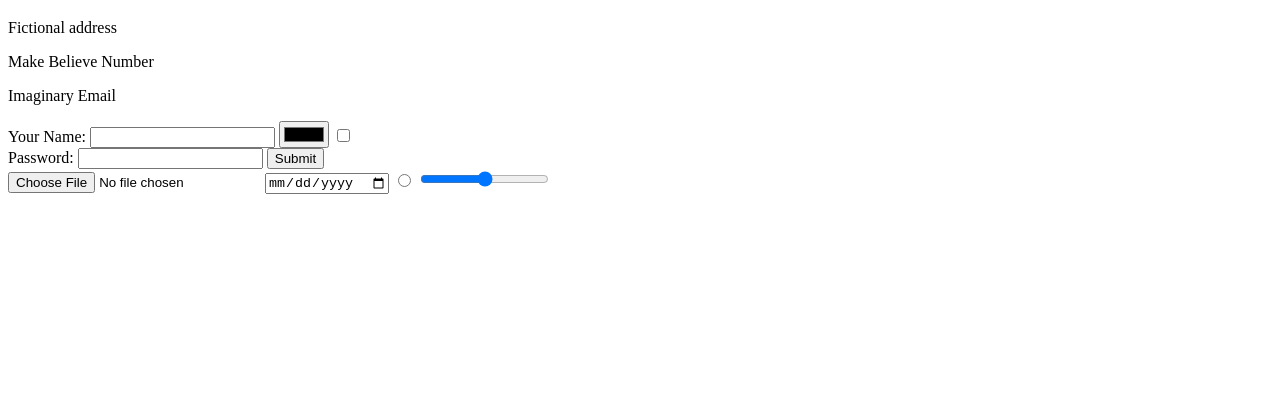
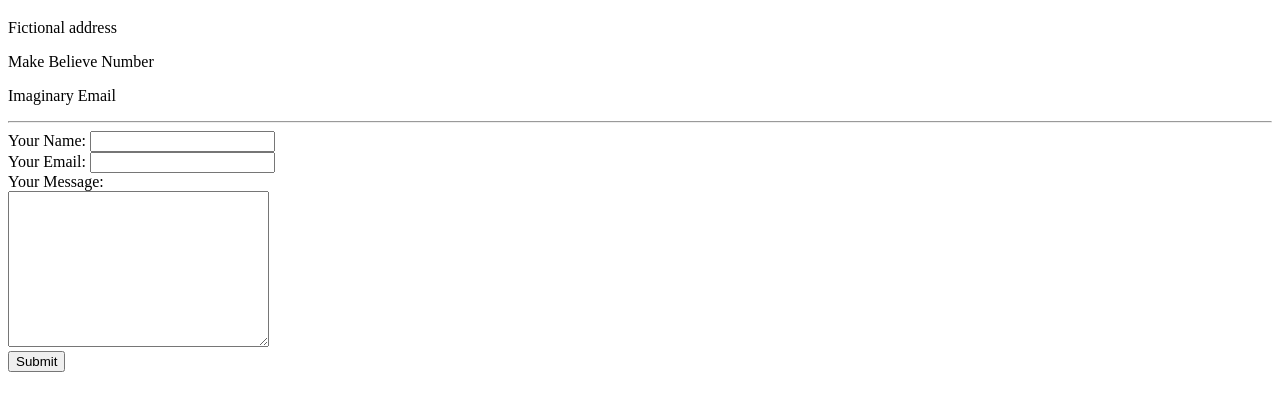
Before and after one commit to JayKChan/cv, a plain HTML site: page contact.html in a window 1280 px wide. Shown: the part 61-472 px from the top of the page. Drawn offline with Linux system fonts and the light colour scheme.

Commit message:
Add files via upload

```diff
--- a/contact.html
+++ b/contact.html
@@ -9,19 +9,15 @@
     <p>Fictional address</p>
     <p>Make Believe Number</p>
     <p>Imaginary Email</p>
-
-    <form class="" action="index.html" method="post">
+<hr>
+    <form action="mailto:info@replacesite.com" method="post" enctype="text/plain">
       <label>Your Name:</label>
-      <input type="text" name="" value="">
-      <input type="color" name="" value="">
-      <input type="checkbox" name="" value=""><br>
-      <label>Password:</label>
-      <input type="password" name="" value="">
-      <input type="submit" name=""><br>
-      <input type="file" name="">
-      <input type="date" name="" value="">
-      <input type="radio" name="" value="">
-      <input type="range" name="" value="">
+      <input type="text" name="yourName" value=""><br>
+      <label>Your Email:</label>
+      <input type="email" name="yourEmail" value=""><br>
+      <label>Your Message:</label><br>
+      <textarea name="yourMessage" rows="10" cols="30"></textarea><br>
+      <input type="submit" name="">
     </form>
   </body>
 </html>
```
